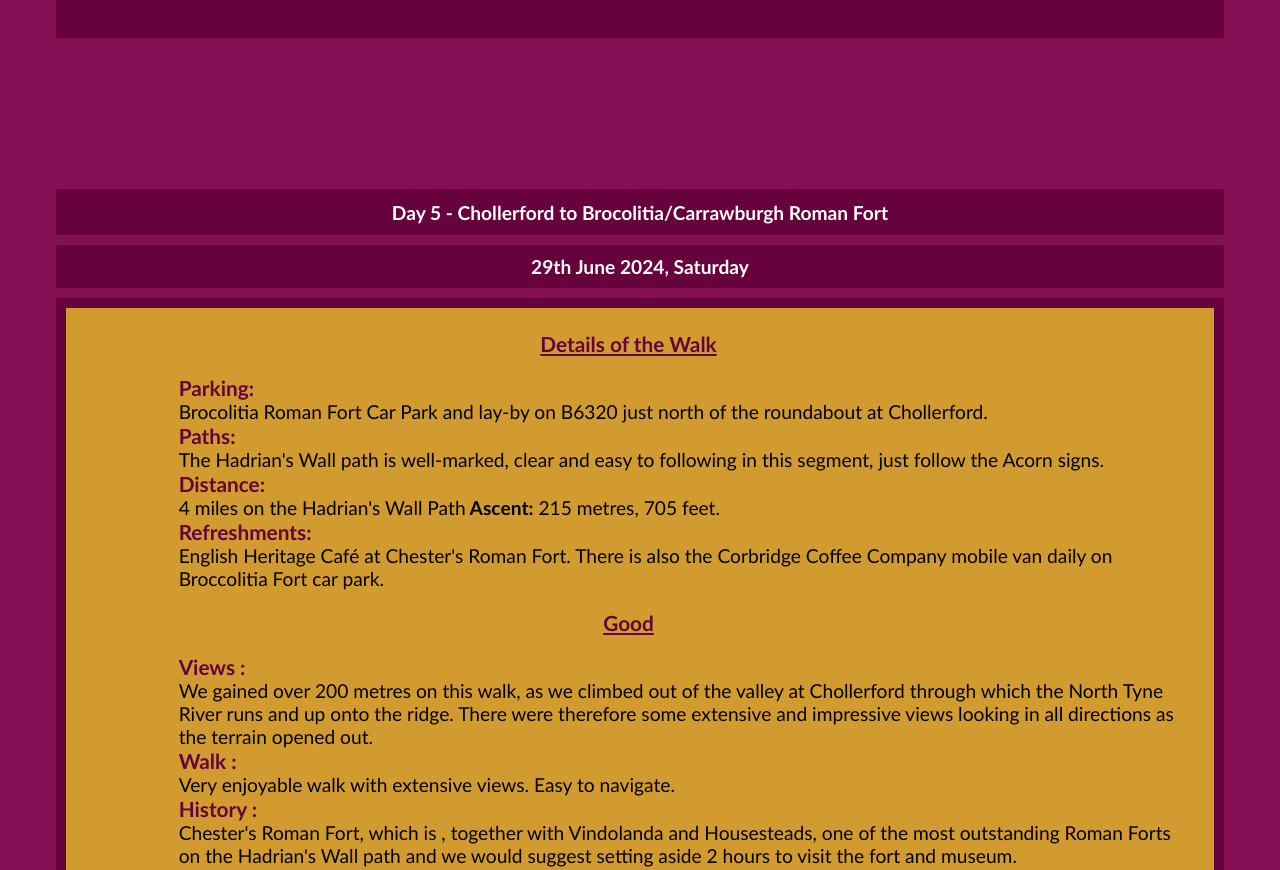
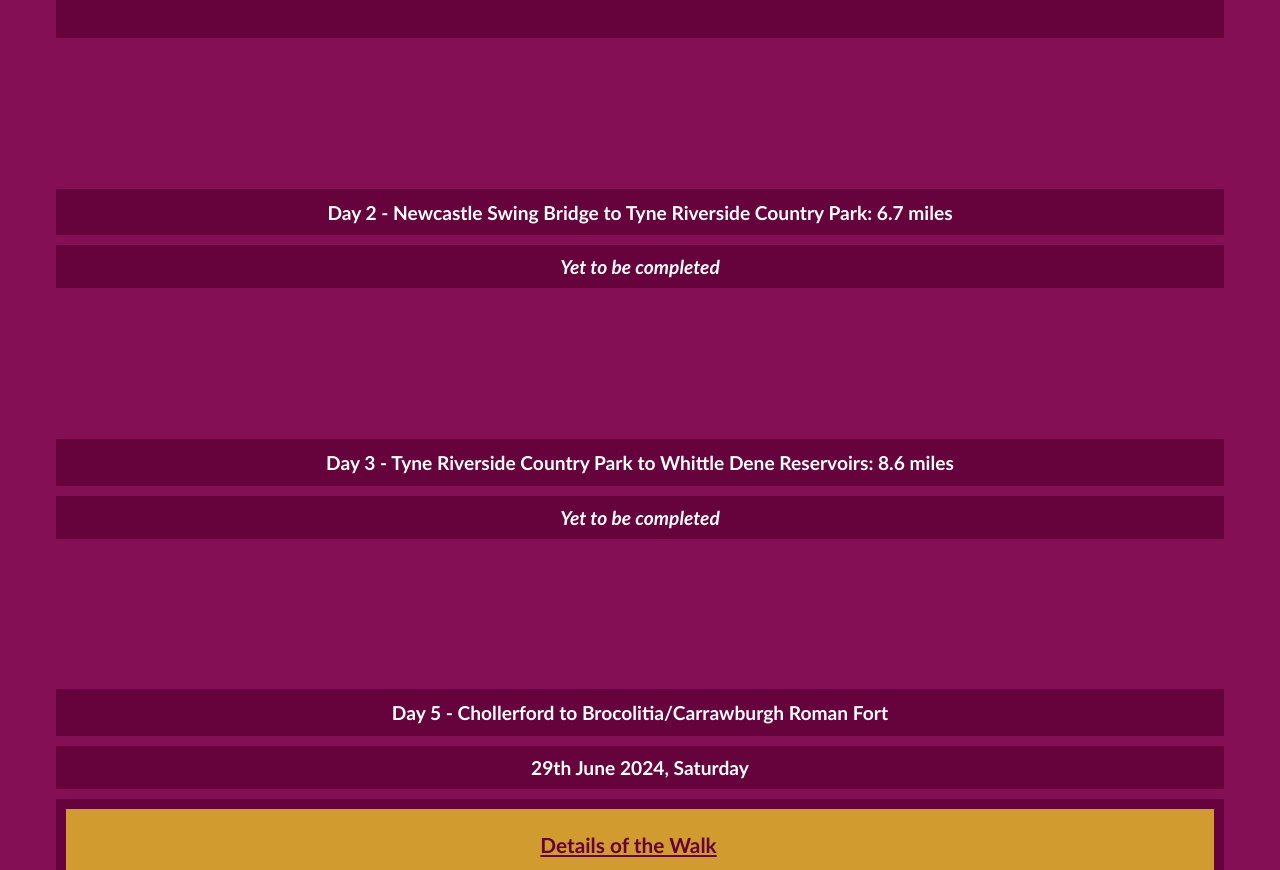
Before and after one commit to JillThomas799/thomasfamilyblog-2024-2025git, a React (Create React App) app: page /hwp2024 in a window 1280 px wide. Shown: the part 4820-5690 px from the top of the page. Built offline with nearby package versions, Linux system fonts and the light colour scheme.

Commit message:
Addition provisional segments day 2 and 3

```diff
--- a/src/Hwp2024.js
+++ b/src/Hwp2024.js
@@ -160,6 +160,16 @@ export default function Hwp2024() {
           </fig>
            </div>  {/* Closing div SlideshowHostPhotoHwp */}
            </div> {/* Closing tag datenewsDivHwp */}
+      </div>
+
+      <div className="datenewsDivHwp">
+            <section className="newsheaderHwp"><strong>Day 2 - Newcastle Swing Bridge to Tyne Riverside Country Park: 6.7 miles</strong></section>
+            <section className="dateHwp"><em>Yet to be completed</em></section>
+      </div>
+
+      <div className="datenewsDivHwp">
+            <section className="newsheaderHwp"><strong>Day 3 - Tyne Riverside Country Park to Whittle Dene Reservoirs: 8.6 miles</strong></section>
+            <section className="dateHwp"><em>Yet to be completed</em></section>
       </div>
 
 
```
